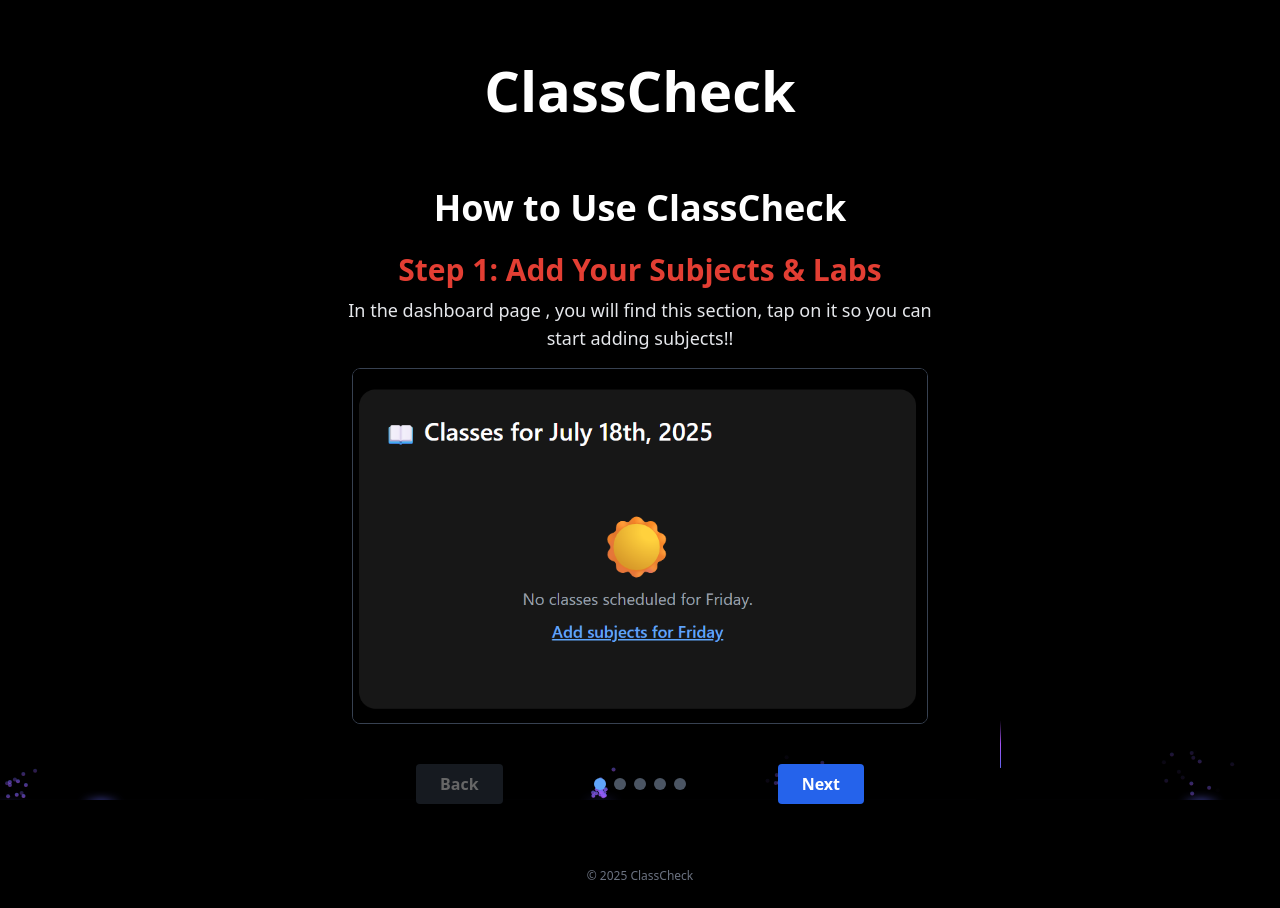
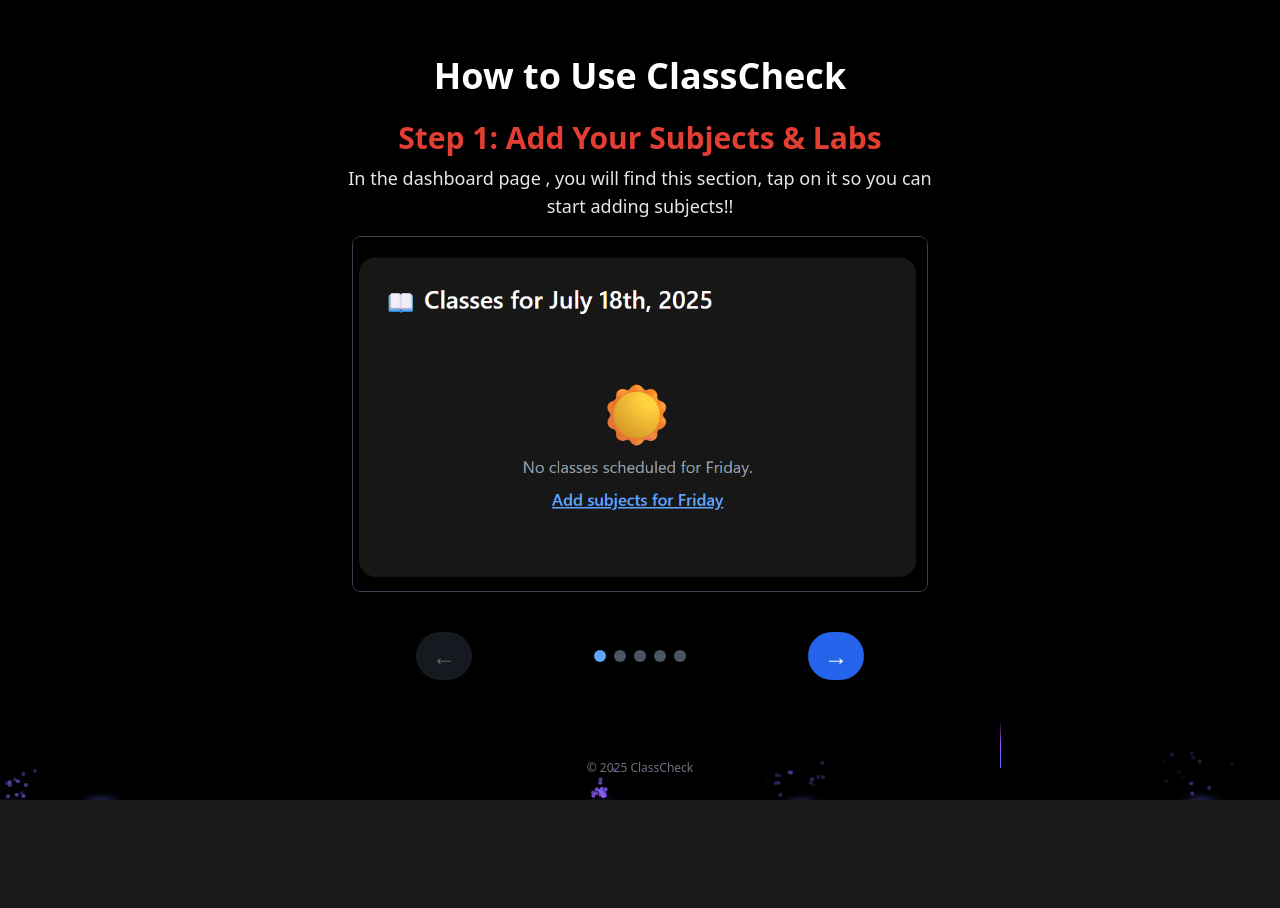
Before and after one commit to HeyMeMukul/ClassCheck, a React (Vite) app: page /howto in a window 1280 px wide. After the commit the page ends 800 px from the top, so only its background shows below. Built offline with nearby package versions, Linux system fonts and the light colour scheme; no server answers; what tailwindcss-3d would draw is missing.

Commit message:
class check remove

```diff
--- a/src/pages/HowTo.tsx
+++ b/src/pages/HowTo.tsx
@@ -163,9 +163,7 @@ const HowTo: React.FC = () => {
     <div className="bg-black text-white font-sans min-h-screen flex flex-col relative overflow-hidden">
       <BackgroundBeamsWithCollision className="absolute inset-0 z-0" />
       {/* Logo/Title */}
-      <div className="pt-12 pb-4 text-[2rem] sm:text-[3.5rem] max-sm:text-[2rem] font-bold flex justify-center overflow-x-auto whitespace-nowrap relative z-10">
-        ClassCheck
-      </div>
+
 
       {/* Main Card */}
       <main className="flex-grow flex flex-col items-center justify-center px-6 text-center relative z-10">
@@ -190,13 +188,14 @@ const HowTo: React.FC = () => {
                   </Lens>
                 </motion.div>
               </AnimatePresence>
-              <div className="flex justify-between w-full max-w-md mt-2">
+              <div className="flex justify-between w-full max-w-md mt-2 items-center">
                 <button
-                  className="px-6 py-2 rounded bg-gray-700 text-white font-semibold disabled:opacity-40 disabled:cursor-not-allowed hover:bg-gray-600 transition"
+                  className="px-4 py-2 rounded-full bg-gray-700 text-white font-semibold disabled:opacity-40 disabled:cursor-not-allowed hover:bg-gray-600 transition text-2xl"
                   onClick={handleBack}
                   disabled={currentStep === 0}
+                  aria-label="Back"
                 >
-                  Back
+                  &#8592;
                 </button>
                 <div className="flex items-center gap-2">
                   {steps.map((_, idx) => (
@@ -207,11 +206,12 @@ const HowTo: React.FC = () => {
                   ))}
                 </div>
                 <button
-                  className="px-6 py-2 rounded bg-blue-600 text-white font-semibold disabled:opacity-40 disabled:cursor-not-allowed hover:bg-blue-500 transition"
+                  className="px-4 py-2 rounded-full bg-blue-600 text-white font-semibold disabled:opacity-40 disabled:cursor-not-allowed hover:bg-blue-500 transition text-2xl"
                   onClick={handleNext}
                   disabled={false}
+                  aria-label={currentStep === steps.length - 1 ? 'Go to Dashboard' : 'Next'}
                 >
-                  {currentStep === steps.length - 1 ? 'Go to Dashboard' : 'Next'}
+                  &#8594;
                 </button>
               </div>
             </div>
```
